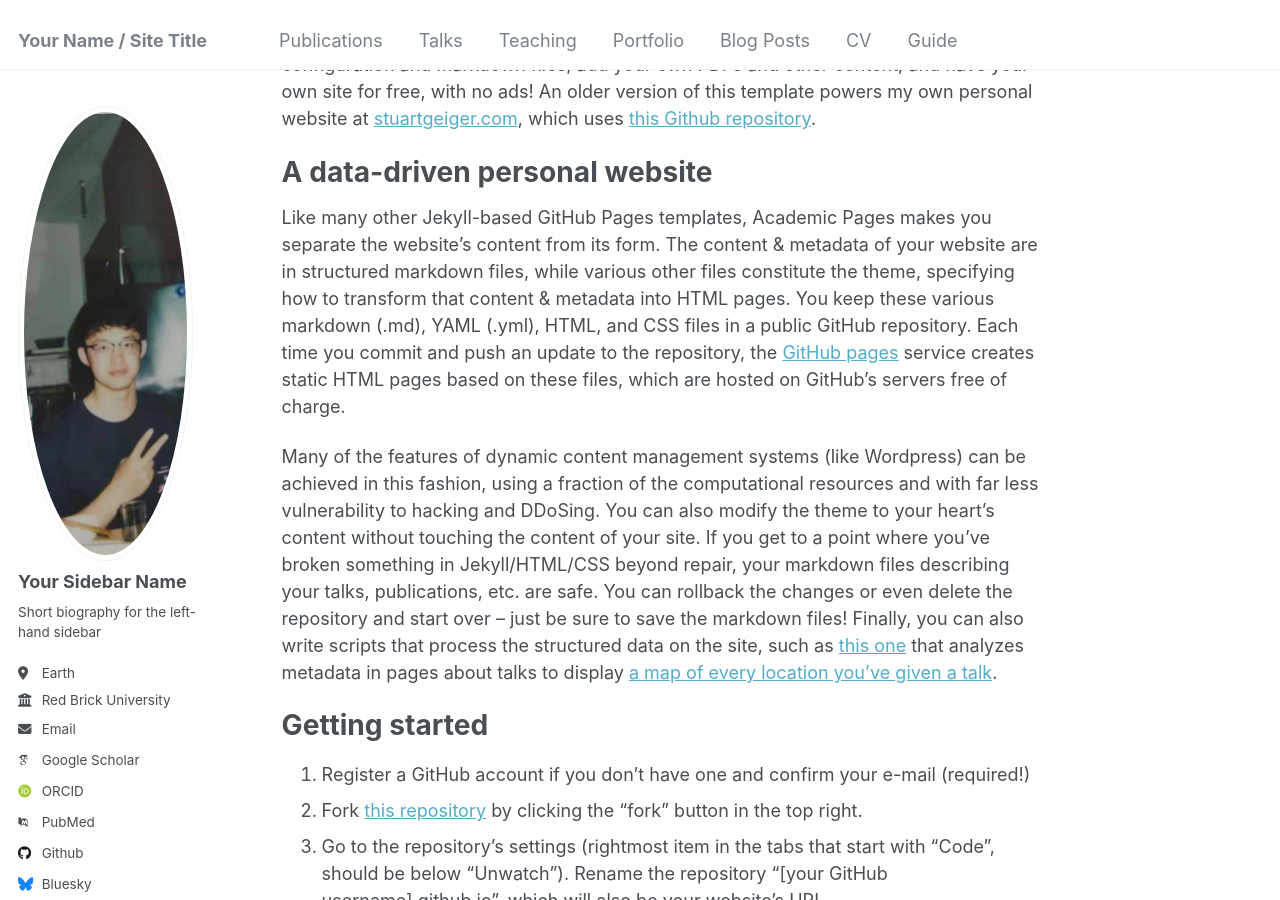
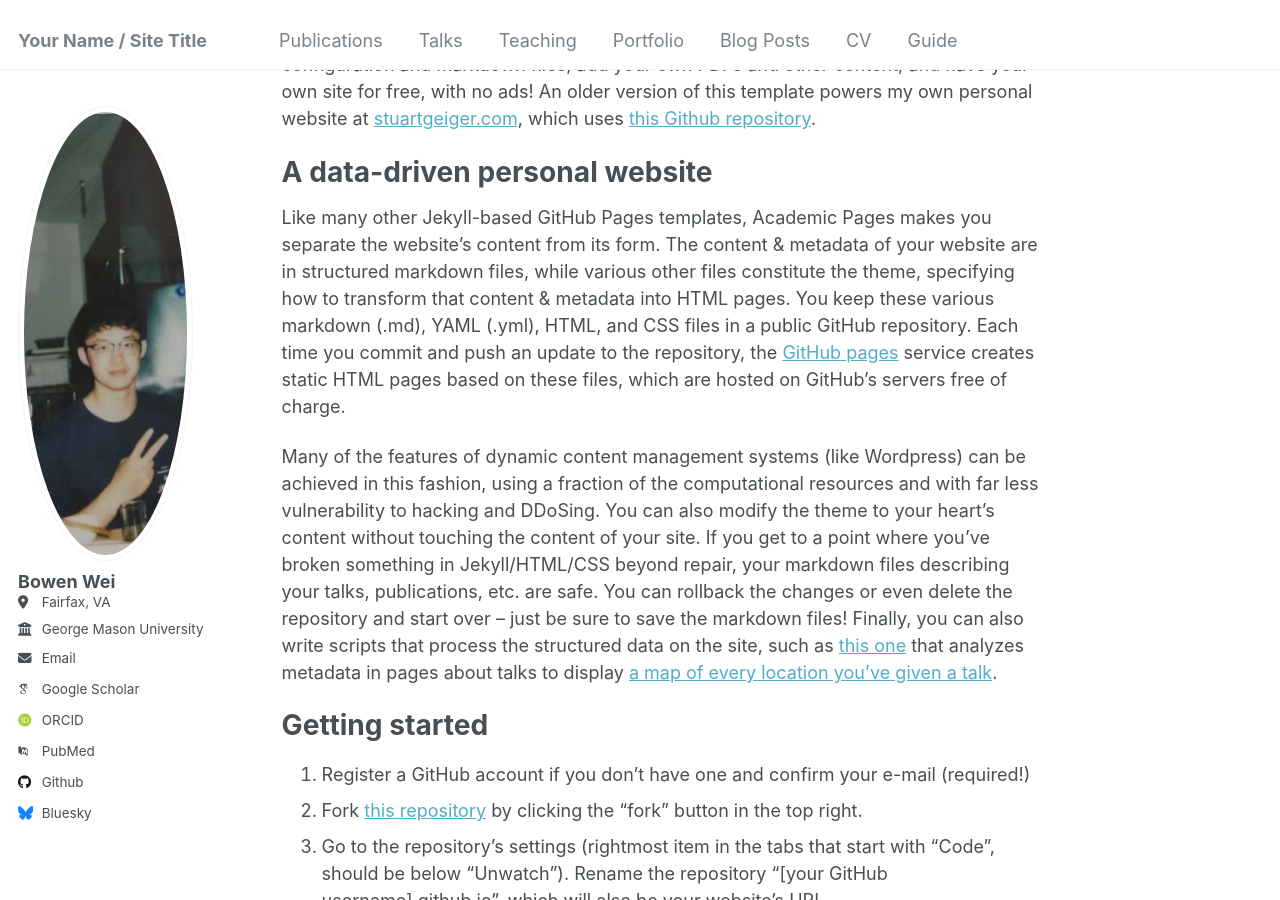
Before and after one commit to weibowen555/weibowen555.github.io, a Jekyll site: the page built from _pages/about.md, in a window 1280 px wide and 900 px high, scrolled down 314 px. Built offline with Jekyll 4.4.1, drawn with Linux system fonts in a browser that asks for light colours; some web fonts are replaced.

Commit message:
config modify

```diff
--- a/_config.yml
+++ b/_config.yml
@@ -22,13 +22,13 @@ repository               : "academicpages/academicpages.github.io"
 author:
   # Biographic information
   avatar           : "profile.png"
-  name             : "Your Sidebar Name"
+  name             : "Bowen Wei"
   pronouns         : # example: "she/her"
-  bio              : "Short biography for the left-hand sidebar"
-  location         : "Earth"
-  employer         : "Red Brick University"
+  bio              : #"Short biography for the left-hand sidebar"
+  location         : "Fairfax, VA"
+  employer         : "George Mason University"
   uri              : # URL
-  email            : "none@example.org"
+  email            : "bwei2@gmu.edu"
 
   # Academic websites
   arxiv            : # URL - Update with the correct link to your profile
```
